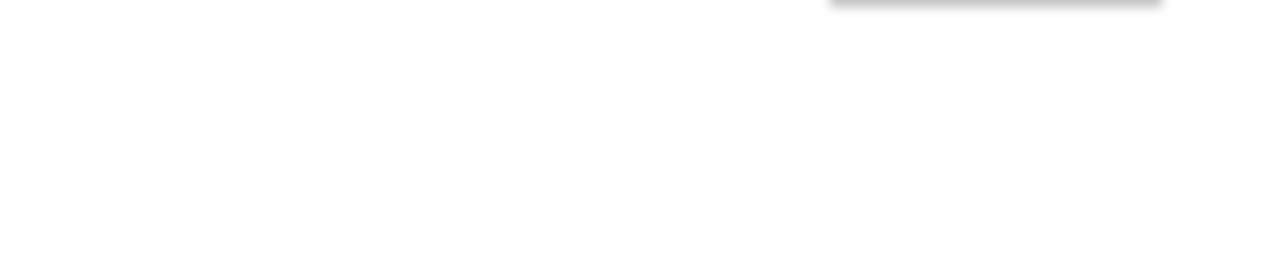
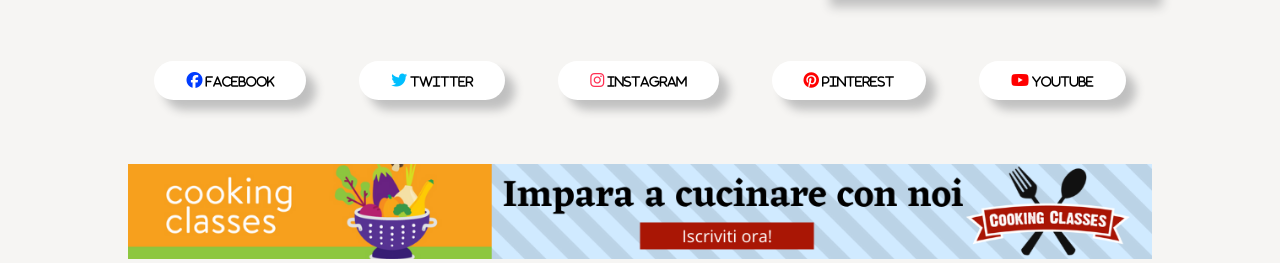
Before and after one commit to AlessioMura/htmlcss-responsive-layout, a plain HTML site: page index.html in a window 1280 px wide. Shown: the part 559-822 px from the top of the page. Before the commit the page ends 800 px from the top, so only its background shows below. Drawn offline with Linux system fonts and the light colour scheme.

Commit message:
added social section

```diff
--- a/assets/css/style.css
+++ b/assets/css/style.css
@@ -70,6 +70,51 @@ main {
 
 /* #endregion video section */
 
+/* #region social */
+.social {
+    display: flex;
+    justify-content: space-around;
+    padding: 4rem 0;
+
+    .fa-facebook {
+        color: rgb(0, 60, 255);
+    }
+
+    .fa-twitter {
+        color: rgb(0, 191, 255);
+    }
+
+    .fa-instagram {
+        color: rgb(255, 48, 83);
+    }
+
+    .fa-pinterest,
+    .fa-youtube {
+        color: red;
+    }
+
+    [class*="fa-"] {
+        background-color: white;
+        box-shadow: 10px 10px 10px rgb(192, 192, 192);
+        padding: 10px;
+        border-radius: 2rem;
+    }
+
+    .social_name {
+        display: none;
+    }
+
+
+
+}
+
+.adv {
+    width: 100%;
+}
+
+/* #endregion social */
+
+
 /* #endregion universal */
 
 /* #region media-query max 768px  */
@@ -97,6 +142,15 @@ main {
     }
 
     /* #endregion video section */
+
+    /* #region social */
+    .adv {
+        display: none;
+    }
+
+    /* #endregion social */
+
+
 }
 
 /* #endregion media-query max-768px  */
@@ -112,22 +166,52 @@ main {
     }
 
     /* #endregion video section */
+
+    /* #region social */
+    .social {
+        [class*="fa-"] {
+            padding: .5rem 3rem;
+        }
+
+    }
+
+    /* #endregion social */
 }
 
 /* #endregion media-query max-992px */
 
 /* #region media-query min-992px */
 @media screen and (min-width: 992px) {
-    .video_card{
+
+    /* #region video section */
+    .video_card {
         display: flex;
 
-        .video{
+        .video {
             width: 55%;
         }
-        .card{
+
+        .card {
             width: 45%;
         }
     }
+
+    /* #endregion video section */
+
+    /* #region social */
+    .social {
+        [class*="fa-"] {
+            padding: .7rem 2rem;
+        }
+
+        .social_name {
+            display: inline;
+            font-size: 12px;
+            color: black;
+        }
+    }
+
+    /* #endregion social */
 }
 
 /* #endregion media-query min-992px */
--- a/index.html
+++ b/index.html
@@ -5,6 +5,9 @@
     <meta charset="UTF-8">
     <meta name="viewport" content="width=device-width, initial-scale=1.0">
     <title>htmlcss-responsive-layout</title>
+    <link rel="stylesheet" href="https://cdnjs.cloudflare.com/ajax/libs/font-awesome/6.6.0/css/all.min.css"
+        integrity="sha512-Kc323vGBEqzTmouAECnVceyQqyqdsSiqLQISBL29aUW4U/M7pSPA/gEUZQqv1cwx4OnYxTxve5UMg5GT6L4JJg=="
+        crossorigin="anonymous" referrerpolicy="no-referrer" />
     <link rel="stylesheet" href="./assets/css/style.css">
 </head>
 
@@ -36,6 +39,19 @@
                 </div>
             </div>
         </section>
+        <!-- /video -->
+
+        <section class="container">
+            <div class="social">
+                <a href=""><i class="fa-brands fa-facebook"><span class="social_name"> FACEBOOK</span></i></a>
+                <a href=""><i class="fa-brands fa-twitter"><span class="social_name"> TWITTER</span></i></a>
+                <a href=""><i class="fa-brands fa-instagram"><span class="social_name"> INSTAGRAM</span></i></a>
+                <a href=""><i class="fa-brands fa-pinterest"><span class="social_name"> PINTEREST</span></i></a>
+                <a href=""><i class="fa-brands fa-youtube"><span class="social_name"> YOUTUBE</span></i></a>
+            </div>
+            <img class="adv" src="./assets/img/banner.png" alt="">
+        </section>
+        <!-- /social -->
     </main>
 
 </body>
```
